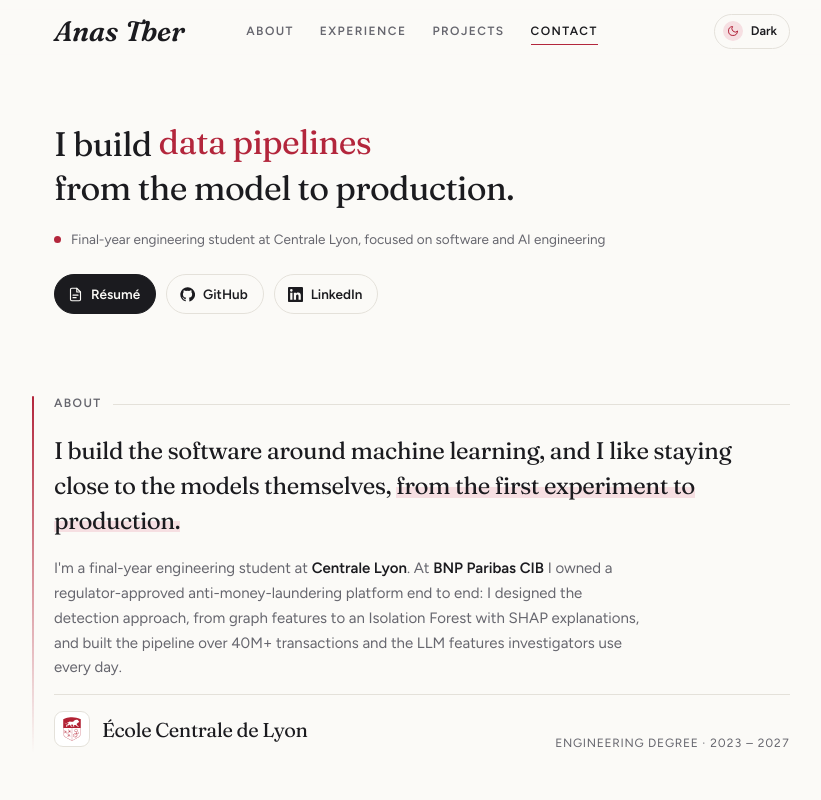
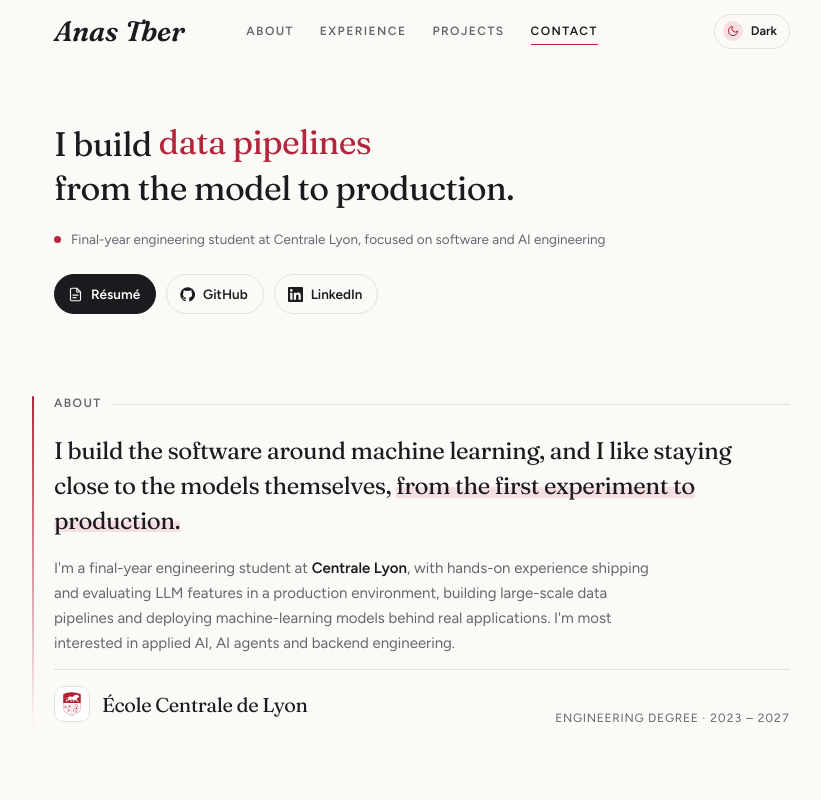
Before and after one commit to anastber/personal-portfolio, a React (Vite) app: page / in a window 1280 px wide. Shown: the top 800 px of the page, without its empty margins (218-1039 px from the left). Built offline with nearby package versions, Linux system fonts and the light colour scheme.

Commit message:
Rewrite About bio around skills and interests

```diff
--- a/src/components/About.tsx
+++ b/src/components/About.tsx
@@ -21,10 +21,10 @@ const About: React.FC = () => {
         <mark>{words(HIGHLIGHT, leadCount)}</mark>
       </p>
       <p className="reveal">
-        I'm a final-year engineering student at <strong>Centrale Lyon</strong>. At <strong>BNP Paribas CIB</strong> I
-        owned a regulator-approved anti-money-laundering platform end to end: I designed the detection approach, from
-        graph features to an Isolation Forest with SHAP explanations, and built the pipeline over 40M+ transactions and
-        the LLM features investigators use every day.
+        I'm a final-year engineering student at <strong>Centrale Lyon</strong>, with hands-on experience shipping and
+        evaluating LLM features in a production environment, building large-scale data pipelines and deploying
+        machine-learning models behind real applications. I'm most interested in applied AI, AI agents and backend
+        engineering.
       </p>
       <div className="education reveal">
         <span className="education-name">
```
